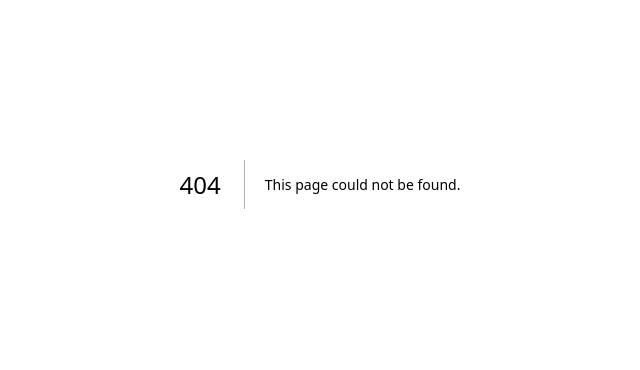
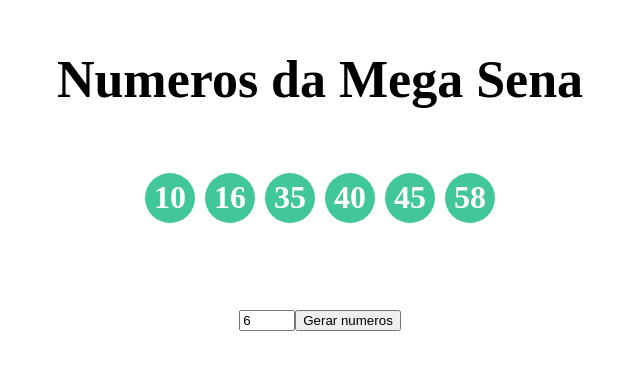
Before and after one commit to ldantsc/Course-NextJS-ReactJs, a Next.js app in the folder exercicios-app/: page /estados/desafio-mega-resolved in a window 1280 px wide. Before the commit this address had no page. Shown: the part 216-586 px from the top of the page, without its empty margins (320-960 px from the left). Built offline with nearby package versions, Linux system fonts and the light colour scheme.

Commit message:
16/nov/2023:praticando e resolvendo o desafio mega sena

```diff
--- /dev/null
+++ b/exercicios-app/components/random-numbers.jsx/random-numbers-solved.jsx
@@ -0,0 +1,9 @@
+export default function NumerosMega(props) {
+    const style = {display:"flex", alignItems:"center", justifyContent:"center", backgroundColor: "#42c898", color: "#FFFFFF", borderRadius: "100px", width: "50px", height: "50px", fontSize:"2rem", fontWeight: "bold"}
+
+    return(
+        <div style={style}>
+            <p>{props.numero}</p>
+        </div>
+    )
+}
--- /dev/null
+++ b/exercicios-app/pages/estados/desafio-mega-resolved.jsx
@@ -0,0 +1,60 @@
+import { useEffect, useState } from "react";
+import NumerosMega from "../../components/random-numbers.jsx/random-numbers-solved";
+import { mega } from "../functions/mega/desafio-mega";
+
+export default function MegaSena() {
+  const style = {
+    display: "flex",
+    flexDirection: "column",
+    alignItems: "center",
+    justifyContent: "center",
+    fontSize: "42px",
+    gap: "4rem",
+    height: "100vh",
+  };
+
+  /* Gerar um estado inicial com o input valor 6 */
+  /* Gerar um estado inicial com o valor a função mega */
+  /* Como parametro passar o contador para a função mega */
+
+  const [contador, setContador] = useState(6);
+  const [numeros, setNumeros] = useState([]);
+
+
+  /* Utilizando o useEffect para resolver Text content did not match, passando o estado inicial de numeros
+  com um array vazio, porem inicializando a função através do useEffect ou apenas o array vazio já resolve */
+
+  useEffect(() => {
+    setNumeros(mega())
+  }, [])
+
+  /* Função para mapear o array e renderizar o array com o componente jsx, passando a chave e o numero */
+
+  function renderizarNumeros() {
+    return numeros.map((n) => <NumerosMega key={n} numero={n} />);
+  }
+
+  /* chamar a função de renderização no html, adicionando input com valor inicial contador
+  utilizar o evento onChange e para pegar o valor do input, e ao final um botão
+  on ao clicar, passar a função mega para o novo estado de numeros como argumento o novo estado do contador */
+
+  return (
+    <div style={style}>
+      <h1 style={{ fontSize: "52px", margin: "0" }}>Numeros da Mega Sena</h1>
+      <div style={{ display: "flex", gap: "10px" }}>{renderizarNumeros()}</div>
+      <div>
+        <input
+          type="number"
+          min={6}
+          max={20}
+          value={contador}
+          onChange={(e) => setContador(e.target.value)}
+          placeholder="Qnts numeros?"
+        />
+        <button onClick={() => setNumeros(mega(contador))}>
+          Gerar numeros
+        </button>
+      </div>
+    </div>
+  );
+}
--- /dev/null
+++ b/exercicios-app/pages/estados/desafio-mega.jsx
@@ -0,0 +1,42 @@
+import { useState } from "react";
+import RandomNumbers from "../../components/random-numbers.jsx/random-numbers";
+
+export default function MegaSena() {
+  const style = {
+    display: "flex",
+    flexDirection: "column",
+    alignItems: "center",
+    justifyContent: "center",
+    fontSize: "42px",
+    gap: "4rem",
+    height: "100vh",
+  };
+
+  const [arr, setArr] = useState([]);
+  const [count, setCount] = useState(6);
+
+  function gerarNumeros() {
+    setArr([]);
+    for (let i = 0; i < count; i++) {
+      let num = Math.floor(Math.random() * 60 + 1);
+      setArr((arr) => [...arr, num]);
+    }
+  }
+
+  return (
+    <div style={style}>
+      <h1 style={{ fontSize: "52px", margin: "0" }}>Numeros da Mega Sena</h1>
+      <div style={{ display: "flex", gap: "10px" }}>
+        {arr.map((arr) => {
+          return <RandomNumbers num={arr} />;
+        })}
+      </div>
+      <div>
+        <input
+          onChange={(e) => setCount(e.target.value)}
+          placeholder="Qnts numeros?"/>
+        <button onClick={gerarNumeros}>Gerar numeros</button>
+      </div>
+    </div>
+  );
+}
--- /dev/null
+++ b/exercicios-app/pages/functions/mega/desafio-mega.js
@@ -0,0 +1,42 @@
+export function mega(quantidade = 6, numeros = []) {
+
+    /* Garantir que o dado seja um number */
+
+    /*
+    quantidade = parseInt(quantidade)
+     */
+
+    /* utlizando o + a frente de quantidade ja converte uma string em number */
+    quantidade = +quantidade
+
+    /* Verificar se o numero for menor que 6 e maior que 60, lance o erro de valor inválido */
+
+    if(quantidade < 6 && quantidade > 60) {
+        throw "Valor inválido";
+    }
+
+    /* condição de parada da recursividade, se o numero de elementos do array for igual a quantidade,
+    retornar o array, utilizando o sort para ordenar o array */
+
+    if(numeros.length === quantidade) {
+        return numeros.sort((n1, n2) => {return n1  - n2})
+    }
+
+    /* Criando um numero aleatório com math random */
+    let numeroAleatorio = parseInt(((Math.random() * 60)) + 1)
+
+    /* Verificando se o numero dentro do array ja existe, se não existir
+    colocar o numero no array, e fazer novamente a chamada da função */
+
+    /* Se existir o número, não colocar este numero no array
+    apenas chame a função novamente */
+
+    if(!numeros.includes(numeroAleatorio)) {
+        numeros.push(numeroAleatorio)
+        return mega(quantidade, numeros)
+    } else {
+        return mega(quantidade, numeros)
+    }
+}
+
+console.log(mega())
```
Also changed, not shown: exercicios-app/components/random-numbers.jsx/random-numbers.jsx (added, +9 -0 lines), exercicios-app/pages/estados/formulario.jsx (added, +22 -0 lines).
